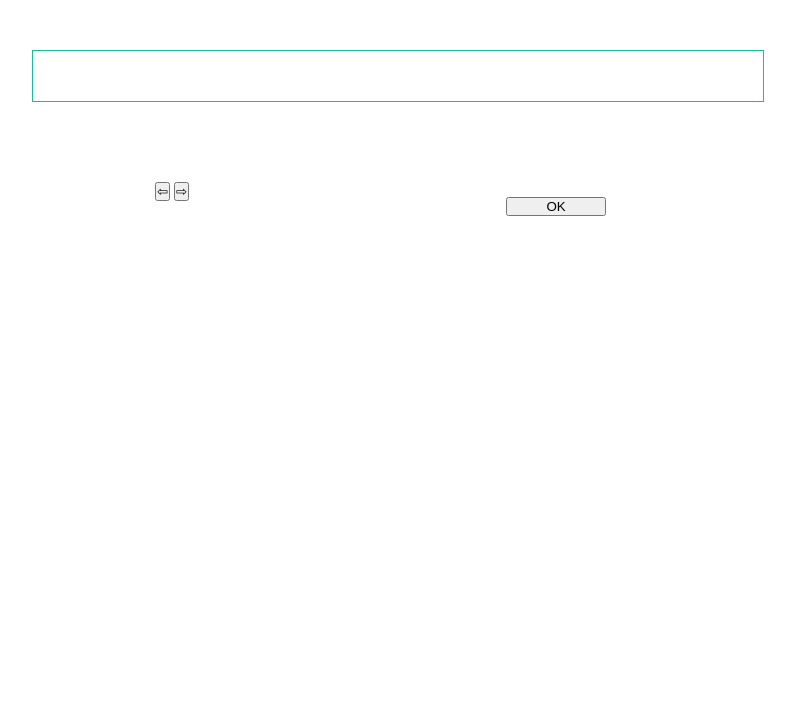
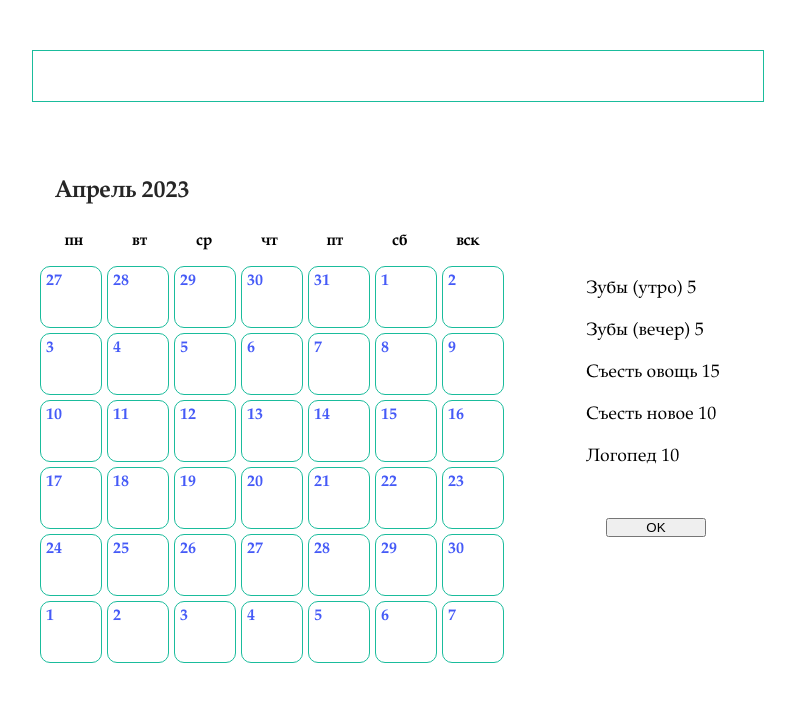
Before and after one commit to irinagrl/miaminko, a plain HTML site: page index.html in a window 1280 px wide. Shown: the whole page, without its empty margins (242-1037 px from the left). Drawn offline with Linux system fonts and the light colour scheme.

Commit message:
merge tag3.0 to dev

```diff
--- a/index.html
+++ b/index.html
@@ -17,34 +17,24 @@
     </header>
 
     <main class="main">
-
-        <!-- <section class="calendarSection">
-            <div class="calendar" id="table">
-                <div class="calendar__header">
-                    <div class="month" id="month-header"> </div>
-                    <div class="buttons">
-                        <button class="icon" onclick="prevMonth()" title="Mês anterior"> &#8678; </button>
-                        <button class="icon" onclick="nextMonth()" title="Próximo mês">&#8680;</button>
-                    </div>
-                </div>
+        <section class="calendar">
+            <div class="calendar__header">
+                <h2 class="month__title"> </h2>
             </div>
-            <div class="calendar__grid">
-
-            </div>
-        </section> -->
-
-        <section class="calendar" id="table">
-            <!-- <div class="calendar" > -->
-            <div class="calendar__header">
-                <div class="month" id="month-header"> </div>
-                <div class="buttons">
-                    <button class="icon" onclick="prevMonth()" title="Mês anterior"> &#8678; </button>
-                    <button class="icon" onclick="nextMonth()" title="Próximo mês">&#8680;</button>
-                </div>
+            <div class="calendar__container">
+                <ul class="weekdays">
+                    <li class="day__title">пн</li>
+                    <li class="day__title">вт</li>
+                    <li class="day__title">ср</li>
+                    <li class="day__title">чт</li>
+                    <li class="day__title">пт</li>
+                    <li class="day__title">сб</li>
+                    <li class="day__title">вск</li>
+                </ul>
+                <ul class="days"> </ul>
             </div>
             </div>
         </section>
-
 
         <section class="todo">
             <ul class="todo__list">
@@ -53,13 +43,6 @@
                 <button class="button" type="submit"> OK </button>
             </div>
         </section>
-
-        <template id="calendar__template">
-            <li class="day">
-                <p class="day__date">${calendar.date}</p>
-                <p class="day__points">${calendar.points}</p>
-            </li>
-        </template>
 
         <template id="todo__template">
             <li class="todo__list_item">${todoItems.name}</li>
@@ -73,8 +56,10 @@
     </main>
 
     <footer class="footer"></footer>
-
+    <script src="./js/variables.js"></script>
     <script src="./js/calendar.js"></script>
+    <script src="./js/localStorage.js"></script>
+    <script src="./js/bar.js"></script>
     <script src="./js/todo.js"></script>
     <script src="./js/script.js"></script>
 
```
Also changed, not shown: js/localStorage.js (+0 -33 lines), README.md.
